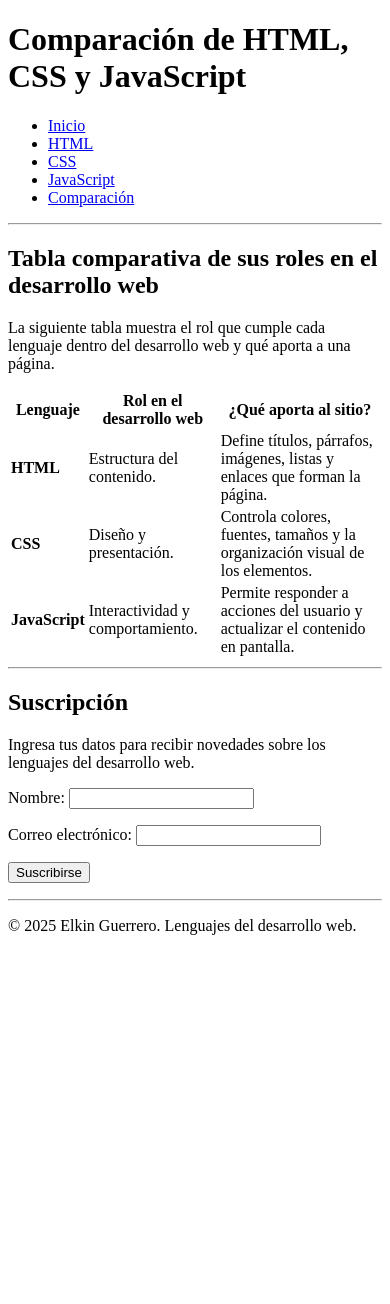
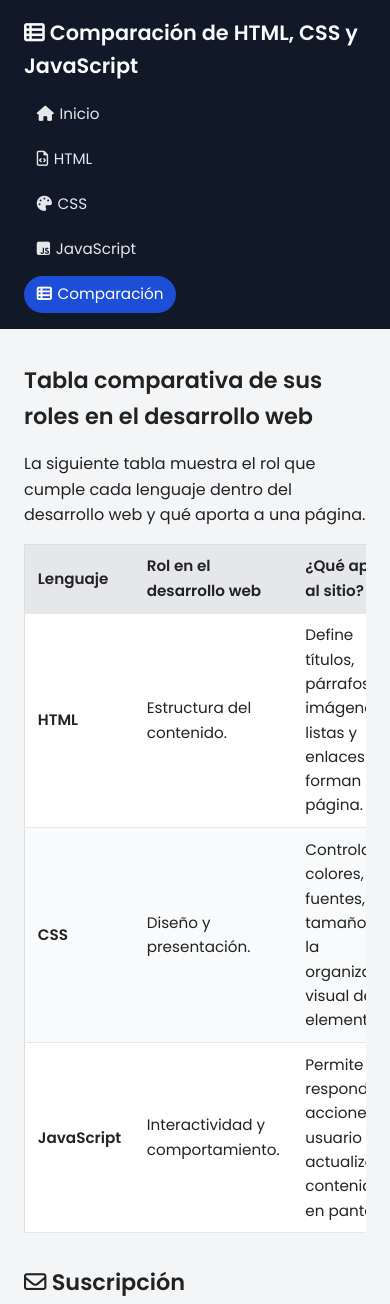
Before and after one commit to SkyGuti/Tecnolog-as-Web-UTPL-SKY-GUTIERREZ, a plain HTML site: page comparacion.html in a window 390 px wide. Shown: the top 1304 px of the page. Before the commit the page ends 951 px from the top, so only its background shows below. Drawn offline with Linux system fonts and the light colour scheme.

Commit message:
Cambios ACBD2

```diff
--- a/comparacion.html
+++ b/comparacion.html
@@ -5,25 +5,40 @@
     <title>Comparación</title>
     <meta name="viewport" content="width=device-width, initial-scale=1.0">
     <meta name="description" content="Tabla comparativa de los roles de HTML, CSS y JavaScript en el desarrollo web y formulario de suscripción.">
+
+    <!-- Tipografía Google Fonts -->
+    <link rel="preconnect" href="https://fonts.googleapis.com">
+    <link rel="preconnect" href="https://fonts.gstatic.com" crossorigin>
+    <link href="https://fonts.googleapis.com/css2?family=Poppins:wght@300;400;600&display=swap" rel="stylesheet">
+
+    <!-- Iconos Font Awesome -->
+    <link rel="stylesheet" href="https://cdnjs.cloudflare.com/ajax/libs/font-awesome/6.5.2/css/all.min.css">
+
+    <!-- Hoja de estilos externa común -->
+    <link rel="stylesheet" href="css/styles.css">
 </head>
 <body>
 
     <header>
-            <h1>Comparación de HTML, CSS y JavaScript</h1>
+        <div class="contenedor">
+            <h1>
+                <i class="fa-solid fa-table-list"></i>
+                Comparación de HTML, CSS y JavaScript
+            </h1>
+
             <nav>
-                <ul>
-                    <li><a href="index.html">Inicio</a></li>
-                    <li><a href="html.html">HTML</a></li>
-                    <li><a href="css.html">CSS</a></li>
-                    <li><a href="javascript.html">JavaScript</a></li>
-                    <li><a href="comparacion.html">Comparación</a></li>
+                <ul class="menu">
+                    <li><a href="index.html"><i class="fa-solid fa-house"></i>Inicio</a></li>
+                    <li><a href="html.html"><i class="fa-regular fa-file-code"></i>HTML</a></li>
+                    <li><a href="css.html"><i class="fa-solid fa-palette"></i>CSS</a></li>
+                    <li><a href="javascript.html"><i class="fa-brands fa-square-js"></i>JavaScript</a></li>
+                    <li><a href="comparacion.html" class="activo"><i class="fa-solid fa-table-list"></i>Comparación</a></li>
                 </ul>
             </nav>
+        </div>
     </header>
 
-        <hr>
-
-        <main>
+    <main class="contenedor">
         <section>
             <h2>Tabla comparativa de sus roles en el desarrollo web</h2>
             <p>
@@ -31,7 +46,8 @@
                 y qué aporta a una página.
             </p>
 
-                <table>
+            <div class="tabla-contenedor">
+                <table class="tabla-simple">
                     <thead>
                         <tr>
                             <th>Lenguaje</th>
@@ -63,38 +79,37 @@
                         </tr>
                     </tbody>
                 </table>
+            </div>
         </section>
 
-            <hr>
-
         <section>
-                <h2>Suscripción</h2>
+            <h2><i class="fa-regular fa-envelope"></i> Suscripción</h2>
             <p>
                 Ingresa tus datos para recibir novedades sobre los lenguajes del desarrollo web.
             </p>
 
-                <form action="#" method="get">
-                    <p>
+            <form action="#" method="get" class="formulario">
+                <p class="campo-form">
                     <label for="nombre">Nombre:</label>
                     <input type="text" id="nombre" name="nombre" required>
                 </p>
 
-                    <p>
+                <p class="campo-form">
                     <label for="email">Correo electrónico:</label>
                     <input type="email" id="email" name="email" required>
                 </p>
 
-                    <p>
-                        <button type="submit">Suscribirse</button>
+                <p class="campo-form">
+                    <button type="submit"><i class="fa-regular fa-paper-plane"></i> Suscribirse</button>
                 </p>
             </form>
         </section>
     </main>
 
-        <hr>
-
     <footer>
+        <div class="contenedor">
             <p>&copy; 2025 Elkin Guerrero. Lenguajes del desarrollo web.</p>
+        </div>
     </footer>
 
 </body>
--- /dev/null
+++ b/css/styles.css
@@ -0,0 +1,285 @@
+/* Configuración global */
+* {
+    box-sizing: border-box;
+}
+
+body {
+    margin: 0;
+    font-family: "Poppins", Arial, sans-serif;
+    background-color: #f4f5f7;
+    color: #222;
+    line-height: 1.6;
+}
+
+/* Contenedor principal */
+.contenedor {
+    max-width: 1000px;
+    margin: 0 auto;
+    padding: 1rem 1.5rem;
+}
+
+/* Cabecera y navegación */
+header {
+    background-color: #111827;
+    border-bottom: none;
+    color: #f9fafb;
+}
+
+header h1 {
+    font-size: 1.6rem;
+    margin: 0 0 0.8rem 0;
+    color: #f9fafb;
+}
+
+/* Menú */
+.menu {
+    list-style: none;
+    padding: 0;
+    margin: 0;
+    display: flex;
+    gap: 0.5rem;
+    flex-wrap: wrap;
+}
+
+.menu a {
+    display: inline-block;
+    padding: 0.4rem 0.8rem;
+    text-decoration: none;
+    color: #e5e7eb;
+    border-radius: 20px;
+    font-size: 0.95rem;
+    transition: background-color 0.2s ease, color 0.2s ease;
+}
+
+/* Separación icono/texto en enlaces y botones */
+.menu a i,
+.campo-form button i {
+    margin-right: 0.35rem;
+}
+
+/* Efecto hover del menú */
+.menu a:hover {
+    background-color: #2563eb;
+    color: #ffffff;
+}
+
+/* Enlace de la página actual */
+.menu a.activo {
+    background-color: #1d4ed8;
+    color: #ffffff;
+}
+
+/* Área de contenido */
+main {
+    padding-top: 1.5rem;
+    padding-bottom: 2.5rem;
+}
+
+section,
+article {
+    margin-bottom: 2rem;
+}
+
+section h2,
+article h2 {
+    font-size: 1.4rem;
+    margin-bottom: 0.5rem;
+}
+
+/* Listas tipo tarjeta (página de inicio) */
+.lista-tarjetas {
+    list-style: none;
+    padding: 0;
+    margin: 1rem 0 0 0;
+    display: grid;
+    grid-template-columns: repeat(auto-fit, minmax(220px, 1fr));
+    gap: 0.8rem;
+}
+
+.lista-tarjetas li {
+    background-color: #ffffff;
+    border: 1px solid #ddd;
+    border-radius: 8px;
+    padding: 0.9rem;
+    font-size: 0.95rem;
+}
+
+/* Galería de la página de inicio (tarjetas con imagen) */
+.galeria-inicio {
+    margin-top: 1rem;
+    display: flex;
+    flex-wrap: wrap;
+    gap: 0.8rem;
+}
+
+.tarjeta-img {
+    flex: 1 1 220px;
+    background-color: #ffffff;
+    border: 1px solid #ddd;
+    border-radius: 8px;
+    padding: 0.6rem;
+    font-size: 0.9rem;
+}
+
+.tarjeta-img img {
+    width: 100%;
+    display: block;
+    border-radius: 6px;
+}
+
+.tarjeta-img figcaption {
+    margin-top: 0.4rem;
+}
+
+/* Galería para páginas de HTML, CSS y JavaScript: 3 imágenes en fila */
+.galeria-lenguaje {
+    margin-top: 1rem;
+    display: flex;
+    justify-content: center;
+    gap: 1rem;
+    flex-wrap: wrap;          /* por si la pantalla es pequeña */
+}
+
+.galeria-lenguaje img {
+    width: 280px;
+    height: 160px;
+    object-fit: contain;      /* muestra la imagen completa */
+    background-color: #ffffff;/* relleno en los bordes si sobra espacio */
+    display: block;
+    border-radius: 8px;
+}
+
+/* Bloque del video (tarjeta sencilla) */
+.video-contenedor {
+    margin-top: 1rem;
+    padding: 1rem;
+    background-color: #ffffff;
+    border-radius: 12px;
+    border: 1px solid #e5e7eb;
+    box-shadow: 0 4px 10px rgba(15, 23, 42, 0.08);
+}
+
+/* Video centrado y con esquinas redondeadas */
+.video-contenedor video {
+    width: 100%;
+    max-width: 720px;
+    display: block;
+    margin: 0 auto;
+    border-radius: 10px;
+}
+
+/* Imágenes centradas (HTML / CSS) */
+.imagen-centro {
+    text-align: center;
+    margin-top: 1rem;
+}
+
+/* Figura centrada (JavaScript) */
+.figura-centro {
+    text-align: center;
+    margin-top: 1rem;
+}
+
+.figura-centro img {
+    display: block;
+    margin: 0 auto 0.5rem auto;
+    max-width: 100%;
+}
+
+/* Tabla comparativa (página Comparación) */
+.tabla-contenedor {
+    margin-top: 1rem;
+    overflow-x: auto;
+}
+
+.tabla-simple {
+    width: 100%;
+    border-collapse: collapse;
+    font-size: 0.95rem;
+    background-color: #ffffff;
+    border: 1px solid #ddd;
+}
+
+.tabla-simple th,
+.tabla-simple td {
+    padding: 0.6rem 0.8rem;
+    text-align: left;
+    border-bottom: 1px solid #e5e7eb;
+}
+
+.tabla-simple thead {
+    background-color: #e5e7eb;
+}
+
+.tabla-simple tbody tr:nth-child(even) {
+    background-color: #f9fafb;
+}
+
+/* Formulario de suscripción */
+.formulario {
+    margin-top: 1rem;
+    max-width: 400px;
+}
+
+.campo-form {
+    margin-bottom: 0.9rem;
+}
+
+.campo-form label {
+    display: block;
+    margin-bottom: 0.3rem;
+    font-weight: 500;
+}
+
+.campo-form input[type="text"],
+.campo-form input[type="email"] {
+    width: 100%;
+    padding: 0.45rem 0.55rem;
+    border-radius: 4px;
+    border: 1px solid #cbd5e1;
+    font-family: inherit;
+    font-size: 0.95rem;
+}
+
+.campo-form button {
+    padding: 0.5rem 1.1rem;
+    border-radius: 4px;
+    border: none;
+    background-color: #2563eb;
+    color: #ffffff;
+    font-size: 0.95rem;
+    cursor: pointer;
+    transition: background-color 0.2s ease;
+}
+
+.campo-form button:hover {
+    background-color: #1d4ed8;
+}
+
+/* Pie de página */
+footer {
+    background-color: #111827;
+    color: #e5e7eb;
+    font-size: 0.9rem;
+}
+
+footer p {
+    margin: 0;
+    text-align: center;
+}
+
+/* Ajustes para pantallas pequeñas */
+@media (max-width: 768px) {
+    header h1 {
+        font-size: 1.3rem;
+    }
+
+    .menu {
+        flex-direction: column;
+        align-items: flex-start;
+    }
+
+    .menu a {
+        width: 100%;
+    }
+}
```
Also changed, not shown: css.html (+36 -13 lines), html.html (+32 -13 lines), index.html (+36 -17 lines), javascript.html (+35 -18 lines), recursos/css2.jpg (added), recursos/css3.webp (added), recursos/html1.jpg (added), recursos/html2.jpg (added), recursos/html3.png (added), recursos/javascript2.jpg (added), 1 other file. Lines whose indentation alone changed are shown as unchanged.
